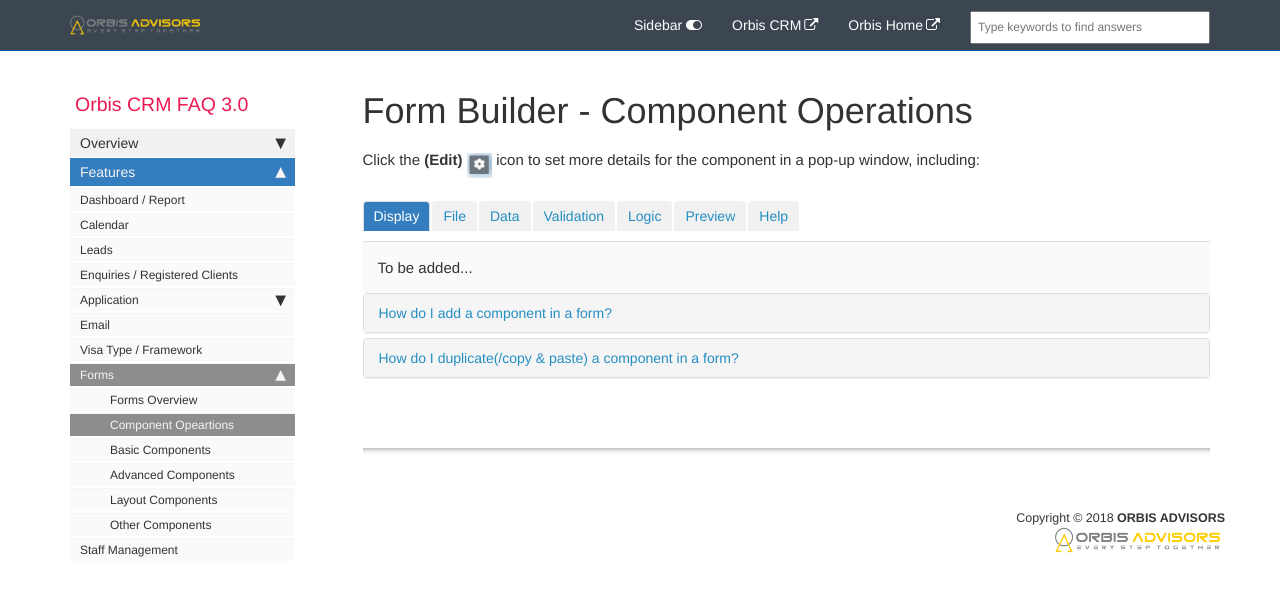
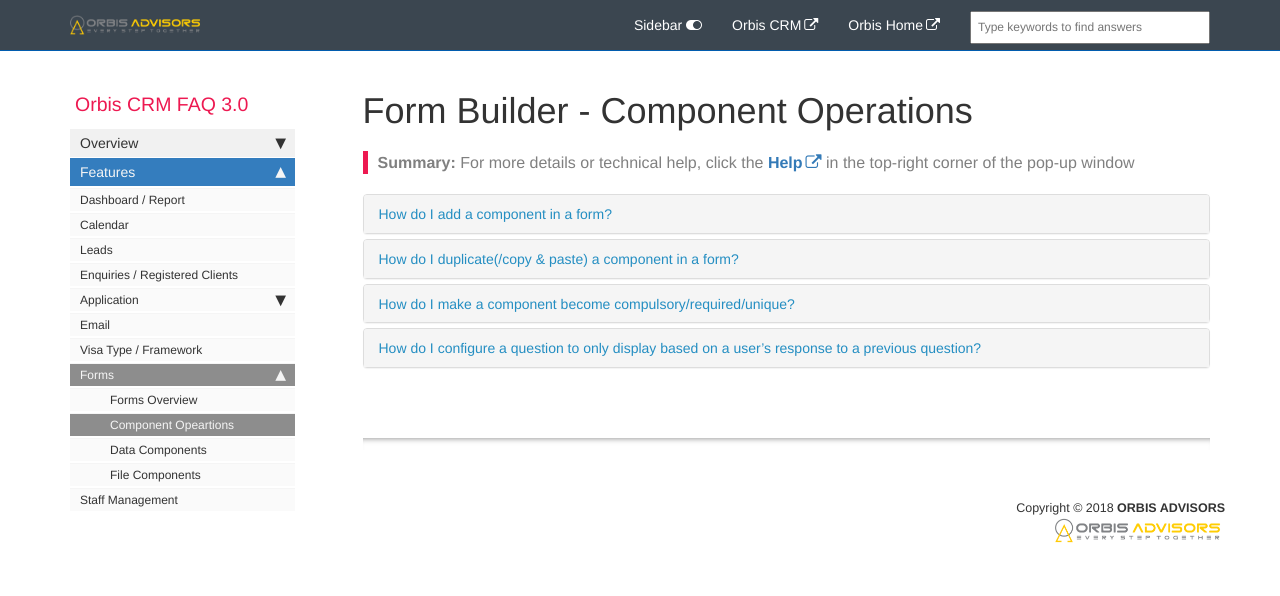
Before and after one commit to ndkhaivn/orbiscrm, a Jekyll site: the page built from pages/orbiscrm.faq/faq.form_builder_component_operations.md, in a window 1280 px wide. Shown: the top 596 px of the page. Built offline with Jekyll 4.4.1, drawn with Linux system fonts in a browser that asks for light colours; comment, search, counter and statistics services are not loaded.

Commit message:
Update the new Q&A Structure for form builder and sidebar

```diff
--- a/pages/orbiscrm.faq/faq.form_builder_component_operations.md
+++ b/pages/orbiscrm.faq/faq.form_builder_component_operations.md
@@ -5,68 +5,9 @@
 keywords: form builder
 toc: false
 folder: orbiscrm.faq
+summary: For more details or technical help, click the <b><a href="https://help.form.io/userguide/" target="_blank">Help</a></b> in the top-right corner of the pop-up window
 ---
-Click the <b>(Edit)</b> <img src="images/edit_icon.png" style="width: 3%"> icon to set more details for the component in a pop-up window, including:
-<ul id="profileTabs" class="nav nav-tabs">
-    <li><a href="#display" data-toggle="tab">Display</a></li>
-    <li><a href="#file" data-toggle="tab">File</a></li>
-    <li><a href="#tab" data-toggle="tab">Data</a></li>
-    <li><a href="#validation" data-toggle="tab">Validation</a></li>
-    <li><a href="#logic" data-toggle="tab">Logic</a></li>
-    <li><a href="#preview" data-toggle="tab">Preview</a></li>
-    <li><a href="#help" data-toggle="tab">Help</a></li>
-</ul>
-<div class="tab-content">
-    <div role="tabpanel" class="tab-pane active" id="display">
-        To be added...
-    </div>
-    <div role="tabpanel" class="tab-pane" id="file">
-        To be added...
-    </div>
-    <div role="tabpanel" class="tab-pane" id="tab">
-        To be added...
-    </div>
-    <div role="tabpanel" class="tab-pane" id="validation">
-        <div class="panel panel-default">
-            <div class="panel-heading">
-                <h4 class="panel-title">
-                    <a class="noCrossRef accordion-toggle" data-toggle="collapse" data-parent="#accordion" href="#how-do-i-make-a-component-required">
-                        How do I make a component become compulsory/required/unique?
-                    </a>
-                </h4>
-            </div>
-            <div id="how-do-i-make-a-component-required" class="panel-collapse collapse noCrossRef">
-                <div class="panel-body">
-                    To be added...
-                </div>
-            </div>
-        </div>
-        <!-- /.panel -->
-    </div>
-    <div role="tabpanel" class="tab-pane" id="logic">
-        <div class="panel panel-default">
-            <div class="panel-heading">
-                <h4 class="panel-title">
-                    <a class="noCrossRef accordion-toggle" data-toggle="collapse" data-parent="#accordion" href="#how-do-i-change-a-component-display-logic">
-                        How do I configure a question to only display/hide based on a user’s response to a previous question?
-                    </a>
-                </h4>
-            </div>
-            <div id="how-do-i-change-a-component-display-logic" class="panel-collapse collapse noCrossRef">
-                <div class="panel-body">
-                    To be added...
-                </div>
-            </div>
-        </div>
-        <!-- /.panel -->
-    </div>
-    <div role="tabpanel" class="tab-pane" id="preview">
-        To be added...
-    </div>
-    <div role="tabpanel" class="tab-pane" id="help">
-        For more details or technical help, click the <b><a href="https://help.form.io/userguide/" target="_blank">Help</a></b> in the top-right corner of the pop-up window
-    </div>
-</div>
+
 <div class="panel-group" id="accordion">
     <div class="panel panel-default">
         <div class="panel-heading">
@@ -107,6 +48,92 @@
         </div>
     </div>
     <!-- /.panel -->
+    <div class="panel panel-default">
+        <div class="panel-heading">
+            <h4 class="panel-title">
+                <a class="noCrossRef accordion-toggle" data-toggle="collapse" data-parent="#accordion" href="#how-do-i-make-a-component-required">
+                    How do I make a component become compulsory/required/unique?
+                </a>
+            </h4>
+        </div>
+        <div id="how-do-i-make-a-component-required" class="panel-collapse collapse noCrossRef">
+            <div class="panel-body">
+                To be added...
+            </div>
+        </div>
+    </div>
+    <!-- /.panel -->
+    <div class="panel panel-default">
+        <div class="panel-heading">
+            <h4 class="panel-title">
+                <a class="noCrossRef accordion-toggle" data-toggle="collapse" data-parent="#accordion" href="#how-do-i-change-a-component-display-logic">
+                    How do I configure a question to only display based on a user’s response to a previous question?
+                </a>
+            </h4>
+        </div>
+        <div id="how-do-i-change-a-component-display-logic" class="panel-collapse collapse noCrossRef">
+            <div class="panel-body">
+                <ol>
+                    <li>
+                        When you want to configure a component <span style="font-style: italic; color: dodgerblue">(E.g. His/her name?)</span> to display based
+                        on the response to a previous radio component <span style="font-style: italic; color: red">(E.g. Are you married?)</span><br>
+                        <img src="images/form_builder/radio.png">
+                    </li>
+                    <li>
+                        Firstly, drag and drop a radio component and rename the label in the <b>Display</b> section
+                    </li>
+                    <li>
+                        Navigate to the <b>Data</b> > <b>Values</b> section in the pop-up window
+                    </li>
+                    <li>
+                        Fill in the <b>LABEL</b> and <b>VALUE</b> section
+                        <span style="font-style: italic">(E.g. Yes(yes); No(no))</span>
+                    </li>
+                    <li>
+                        Click【<b>Save</b>】button to save this radio component
+                    </li>
+                    <li>
+                        Then, drag and drop a <b>Text Field</b> component
+                        <img src="/images/form_builder/text-field-display.png">
+                    </li>
+                    <li>
+                        Rename the label to <span style="font-style: italic; color: dodgerblue">"His/her name?"</span> in the <b>Display</b> section
+                    </li>
+                    <li>
+                        Tick the checkbox of <b>Hidden</b>
+                    </li>
+                    <li>
+                        Navigate to the <b>Logic</b> section
+                        <img src="images/form_builder/text-field-logic.png">
+                    </li>
+                    <li>Click the【<b>+ New Logic</b>】button</li>
+                    <li>Type in a proper <b>Logic Name</b> for reference (E.g. <span style="font-style: italic">Logic-1</span>)</li>
+                    <li>Navigate to the <b>Trigger</b> section
+                        <ol>
+                            <li><b>Type</b> > <b style="color:red">Simple</b></li>
+                            <li><b>When the component from</b> > <b style="color:red">Are you married? (radio1)</b></li>
+                            <li><b>Has the value:</b> > <b style="color:red">yes</b></li>
+                        </ol>
+                    </li>
+                    <li>Navigate to the <b>Action</b> section
+                        <ol>
+                            <li>Type in a proper <b>Action Name</b> (E.g. <span style="font-style: italic">Action-1</span>)</li>
+                            <li><b>Type</b> > <b style="color:red">Property</b></li>
+                            <li><b>Component Property</b> > <b style="color:red">Hidden</b></li>
+                            <li><b>Set State</b> > <b style="color:red">False</b></li>
+                        </ol>
+                    </li>
+                    <li>Click the【Save Action】button</li>
+                    <li>Click the【Save Logic】button</li>
+                    <li>Click the【Save】button</li>
+                    <li>Finally, test it after saving the form<br>
+                        <img src="">
+                    </li>
+                </ol>
+            </div>
+        </div>
+    </div>
+    <!-- /.panel -->
 </div>
 <!-- /.panel-group -->
 
```
Also changed, not shown: _data/sidebars/orbis_sidebar.yml (+4 -10 lines), pages/orbiscrm.faq/faq.form_builder_advanced.md (deleted, +0 -96 lines), pages/orbiscrm.faq/faq.form_builder_basic.md (deleted, +0 -69 lines), pages/orbiscrm.faq/faq.form_builder_data.md (added, +15 -0 lines), pages/orbiscrm.faq/faq.form_builder_file.md (added, +14 -0 lines), pages/orbiscrm.faq/faq.form_builder_layout.md (deleted, +0 -93 lines), pages/orbiscrm.faq/faq.form_builder_other.md (deleted, +0 -21 lines), images/form_builder/radio.png (added), images/form_builder/text-field-display.png (added), images/form_builder/text-field-logic.png (added).
